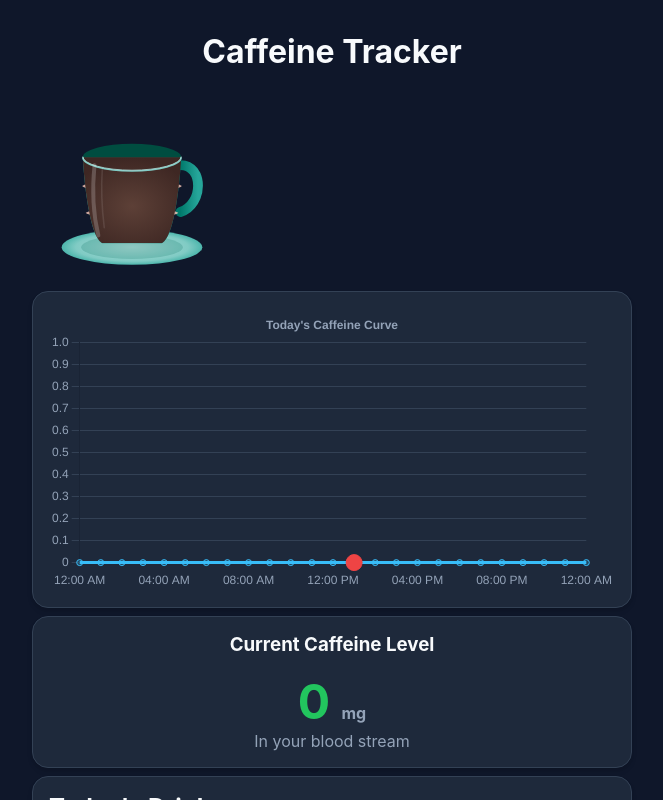
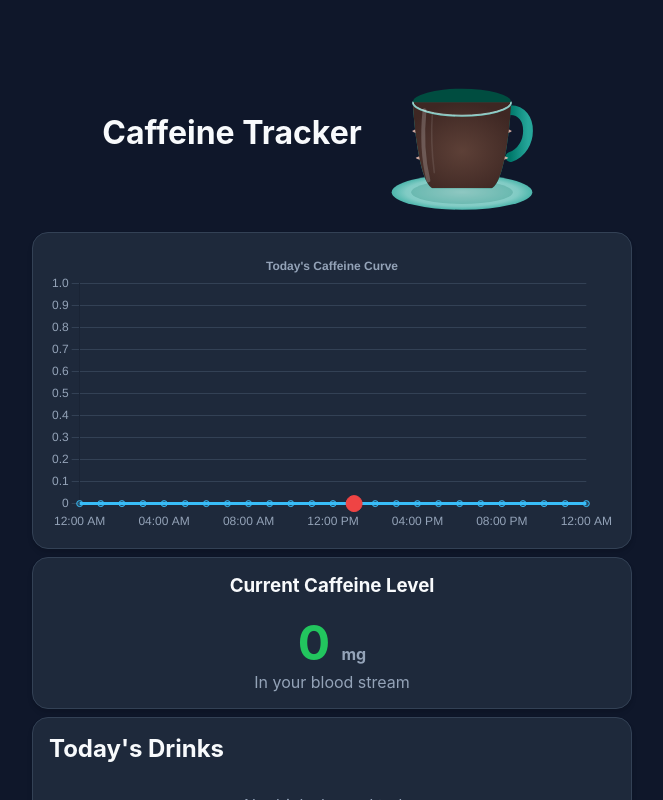
Before and after one commit to ValIsoAdw/CaffeineTracker, a React (Vite) app: page / in a window 1280 px wide. Shown: the top 800 px of the page, without its empty margins (308-971 px from the left). Built offline with nearby package versions, Linux system fonts and the light colour scheme.

Commit message:
centering

```diff
--- a/src/App.jsx
+++ b/src/App.jsx
@@ -38,10 +38,10 @@ function App() {
 
   return (
     <div className="app-container">
-      <h1 className="text-center">Caffeine Tracker</h1>
-
-
-      <CustomLogo />
+      <div className="app-header">
+        <h1 className="app-title">Caffeine Tracker</h1>
+        <CustomLogo className="logo" />
+      </div>
       <CaffeineChart drinks={drinks} />
 
       <Status currentLevel={currentLevel} />
--- a/src/components/CustomLogo.jsx
+++ b/src/components/CustomLogo.jsx
@@ -1,7 +1,7 @@
 import React from 'react';
 
-const CustomLogo = () => (
-    <svg xmlns="http://www.w3.org/2000/svg" viewBox="0 0 512 512" height="200" width="200">
+const CustomLogo = ({ className }) => (
+    <svg className={className} xmlns="http://www.w3.org/2000/svg" viewBox="0 0 512 512" height="200" width="200">
         <defs>
             {/* Gradients */}
             <linearGradient id="cupGradient" x1="0%" y1="0%" x2="100%" y2="0%">
```
